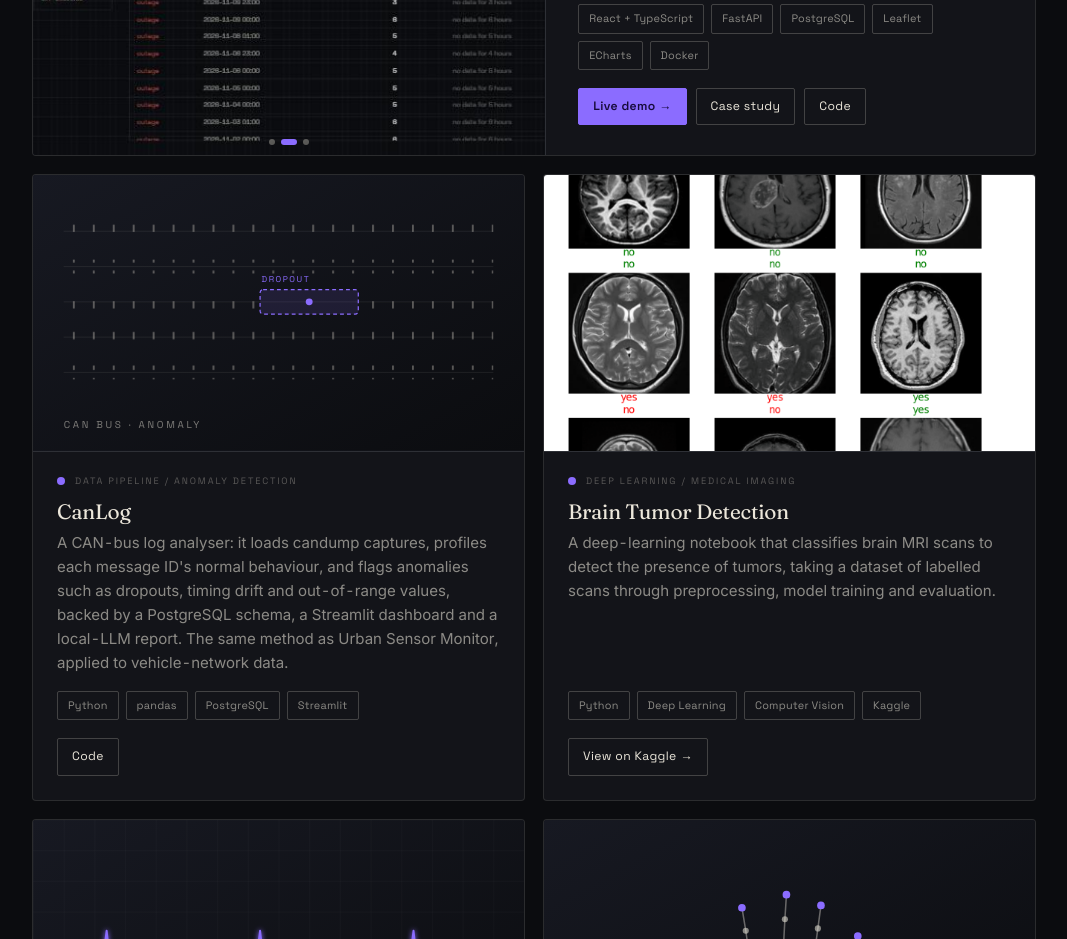
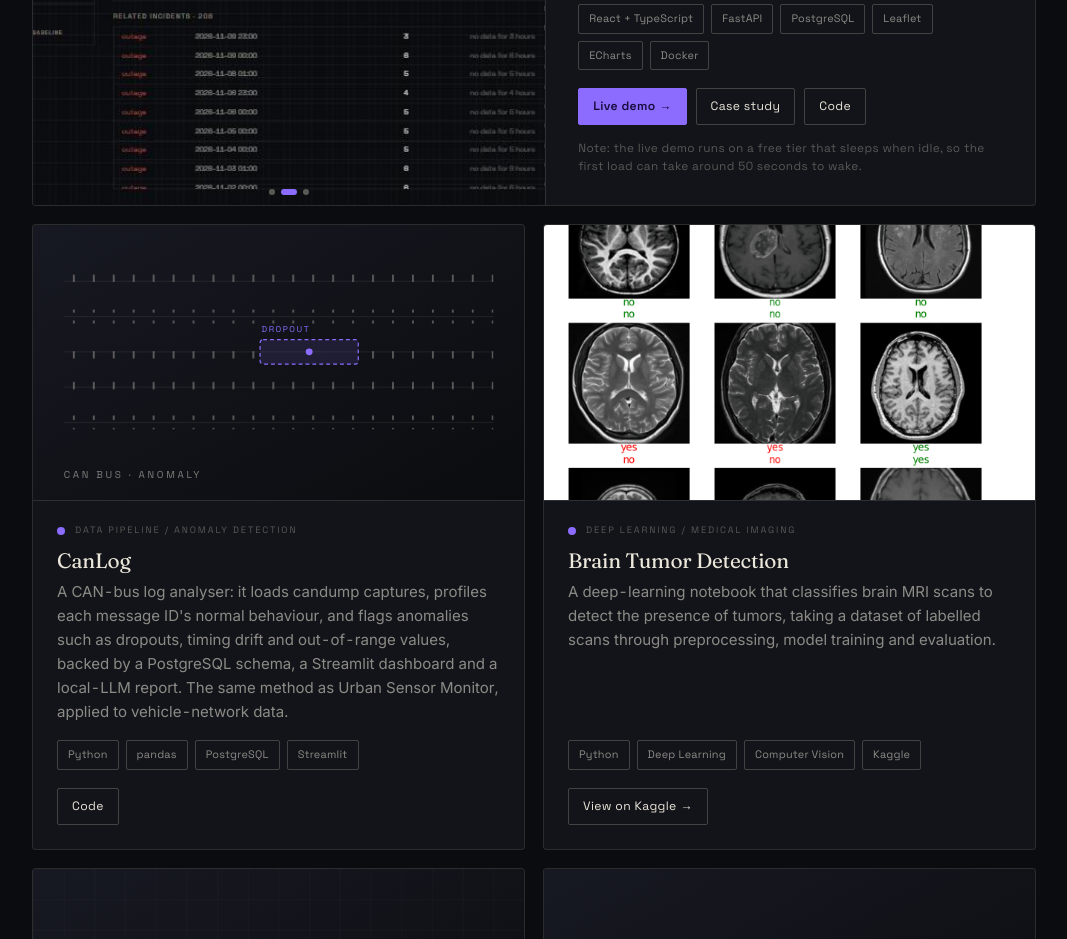
Before and after one commit to SaniMah/SaniMah.github.io, a plain HTML site: page index.html in a window 1280 px wide. Shown: the part 1060-1999 px from the top of the page, without its empty margins (106-1173 px from the left). Drawn offline with Linux system fonts and the light colour scheme.

Commit message:
note cold-start delay on the live demo

```diff
--- a/index.html
+++ b/index.html
@@ -186,6 +186,7 @@
         <a class="btn ghost sm" href="urban-sensor-monitor/">Case study</a>
         <a class="btn ghost sm" href="https://github.com/SaniMah/Urban_Sensor_Monitor">Code</a>
       </div>
+      <p style="font-size:.74rem; color:var(--faint); margin:14px 0 0; font-family:var(--display); letter-spacing:.03em; line-height:1.5;">Note: the live demo runs on a free tier that sleeps when idle, so the first load can take around 50 seconds to wake.</p>
     </div>
   </div>
 
```
